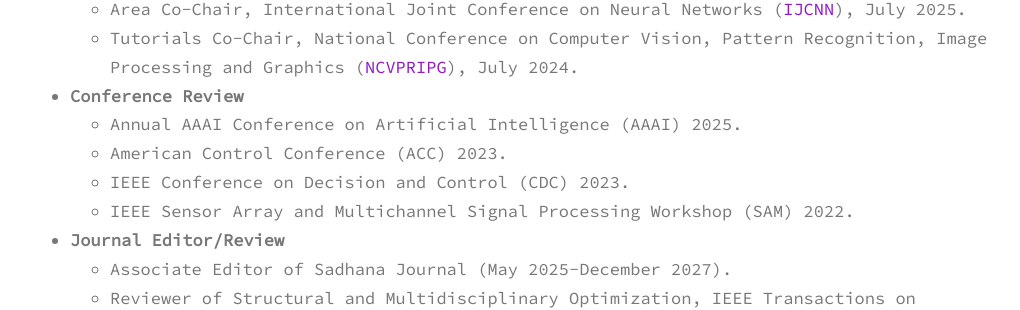
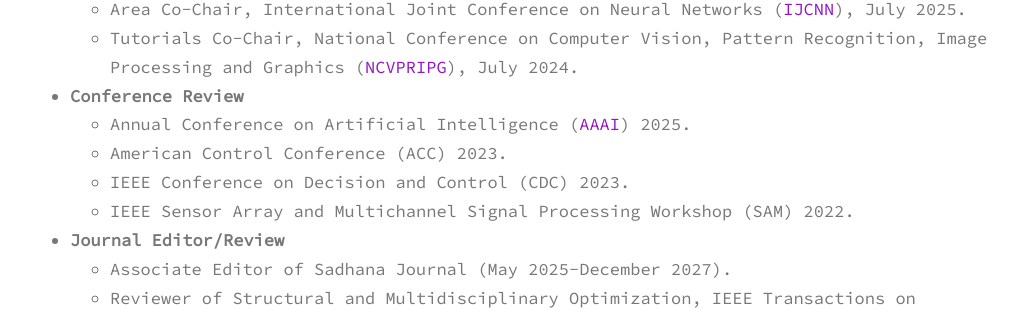
Before and after one commit to sinnuthomas/sinnuthomas.github.io, a Jekyll site: the page built from services.md, in a window 1280 px wide. Shown: the part 264-574 px from the top of the page, without its empty margins (130-1150 px from the left). Built offline with Jekyll 4.4.1, drawn with Linux system fonts in a browser that asks for light colours.

Commit message:
Update services.md

```diff
--- a/services.md
+++ b/services.md
@@ -10,7 +10,7 @@
 
 * **Conference Review**
   <br/>
-  * Annual AAAI Conference on Artificial Intelligence (AAAI) 2025.
+  * Annual Conference on Artificial Intelligence ([AAAI](https://aaai.org/conference/aaai/aaai-26/)) 2025.
   * American Control Conference (ACC) 2023.
   * IEEE Conference on Decision and Control (CDC) 2023.
   * IEEE Sensor Array and Multichannel Signal Processing Workshop (SAM) 2022.
```
